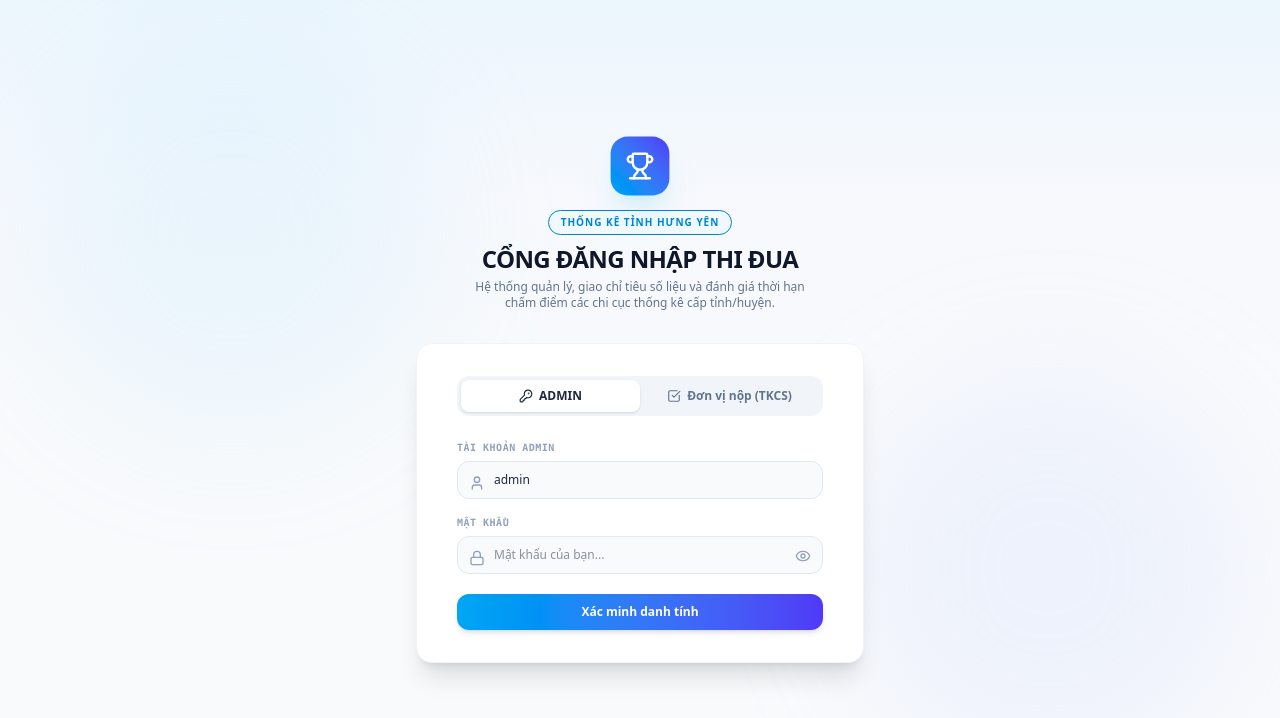
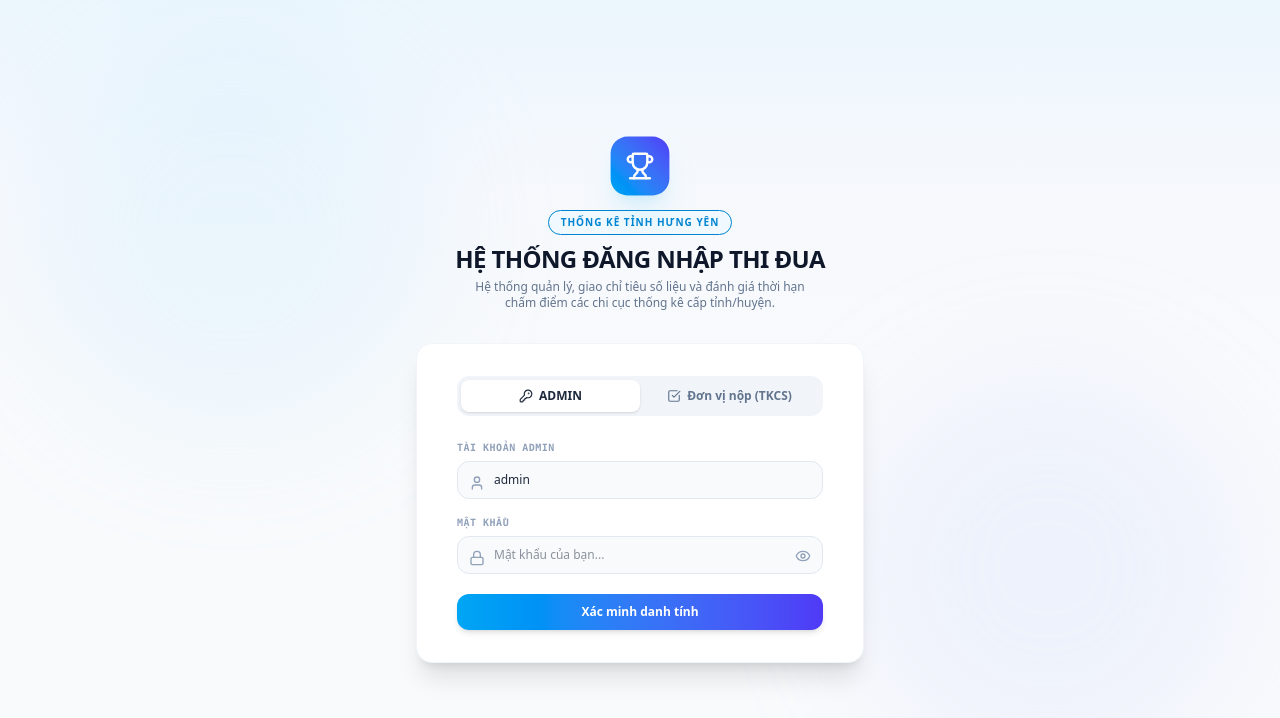
Before and after one commit to thanhtraqtm-lgtm/QUANLYDIEMTHI-DUA, a React (Vite) app: page / in a window 1280 px wide. Shown: the top 718 px of the page. Built offline with nearby package versions, Linux system fonts and the light colour scheme.

Commit message:
Update Login.tsx

```diff
--- a/src/components/Login.tsx
+++ b/src/components/Login.tsx
@@ -106,7 +106,7 @@ export default function Login({ onLoginSuccess, units }: LoginProps) {
             Thống kê Tỉnh Hưng Yên
           </span>
           <h2 className="mt-2 text-xl sm:text-2xl font-black text-slate-900 tracking-tight font-sans">
-            CỔNG ĐĂNG NHẬP THI ĐUA
+            HỆ THỐNG ĐĂNG NHẬP THI ĐUA
           </h2>
           <p className="mt-1 text-xs text-slate-500 max-w-sm font-sans px-4">
             Hệ thống quản lý, giao chỉ tiêu số liệu và đánh giá thời hạn chấm điểm các chi cục thống kê cấp tỉnh/huyện.
```
